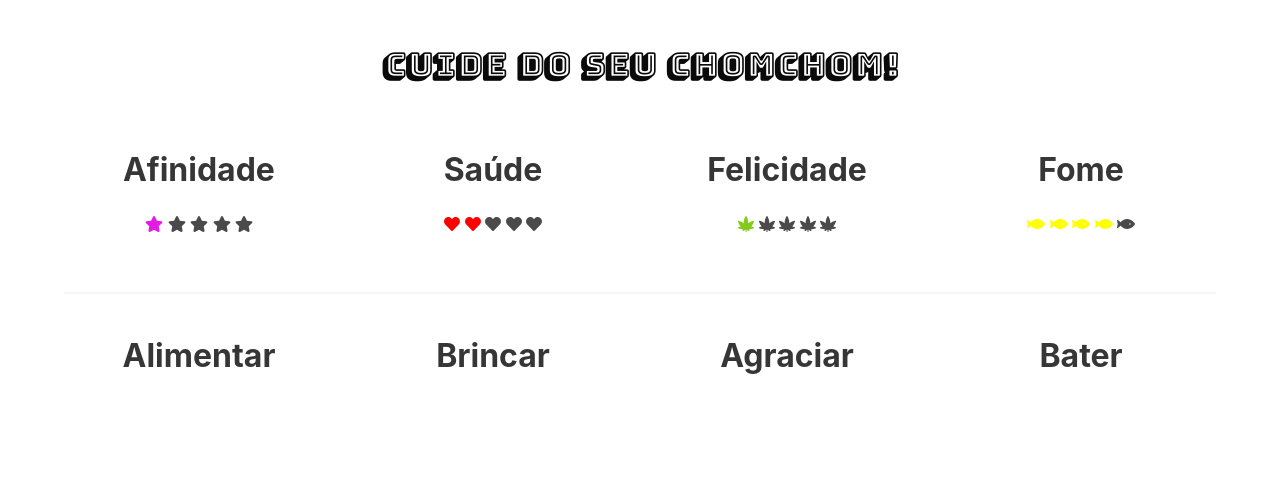
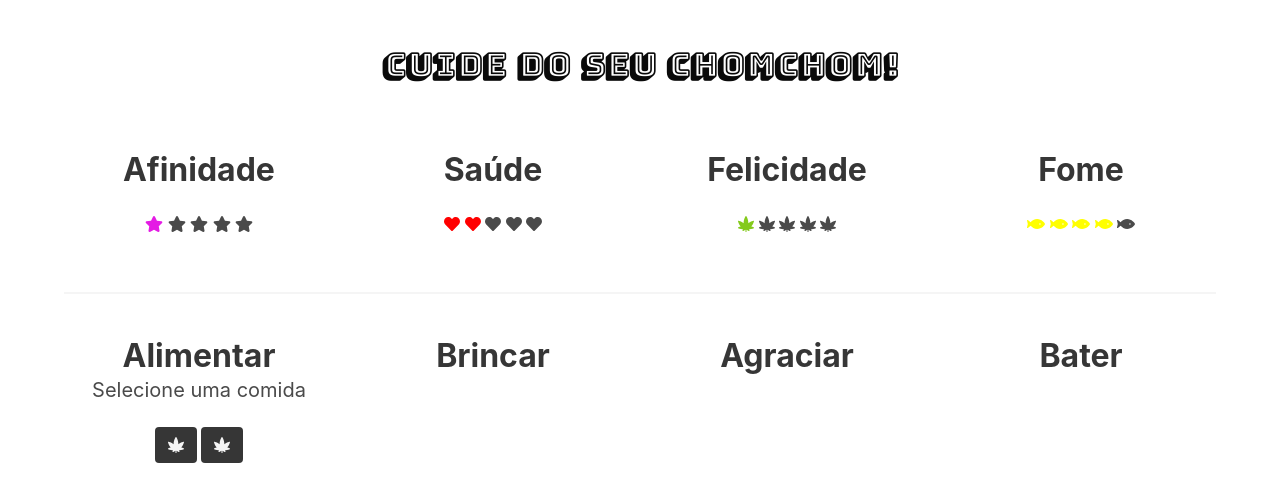
Before and after one commit to wvxbs/chomchom, a plain HTML site: page view/main.html in a window 1280 px wide. Drawn offline with nearby package versions, Linux system fonts and the light colour scheme.

Commit message:
checkout

```diff
--- a/view/main.html
+++ b/view/main.html
@@ -62,6 +62,11 @@
       <div class="column">
         <div class="box ibox">
           <h1 class="title">Alimentar</h1>
+          <p class="subtitle">Selecione uma comida</p>
+          <div class="inline-flex">
+            <button class="button is-dark" id="al-1"><span class="fas fa-cannabis"></span></button>
+            <button class="button is-dark" id="al-1"><span class="fas fa-cannabis"></span></button>
+          </div>
         </div>
       </div>
       <div class="column">
@@ -81,5 +86,6 @@
       </div>
     </div>
   </section>
+  <script src="../public/javascript/actions.js"></script>
   </body>
 </html>
```
Also changed, not shown: public/javascript/actions.js (added), public/stylesheet/index.css (line endings or trailing spaces).
